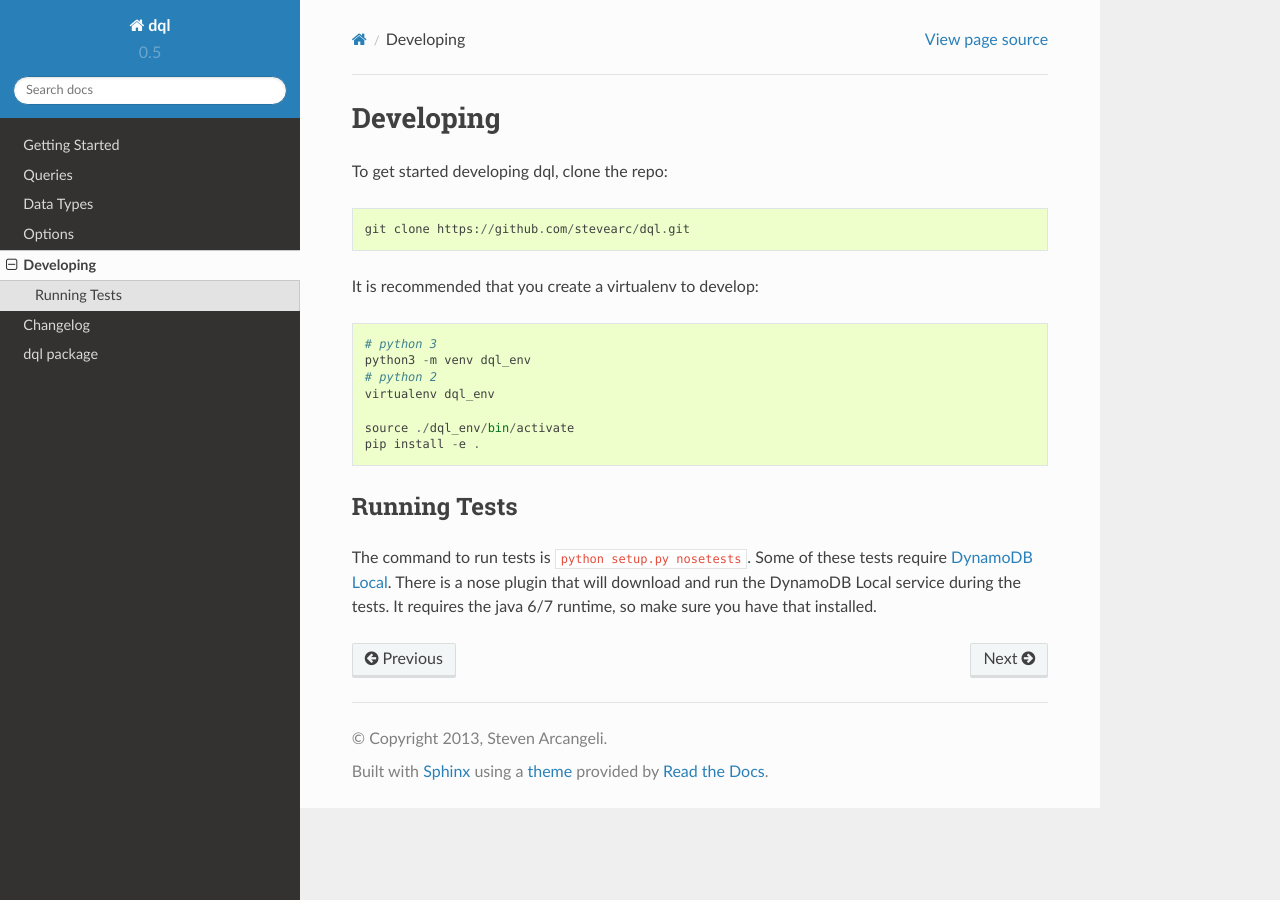
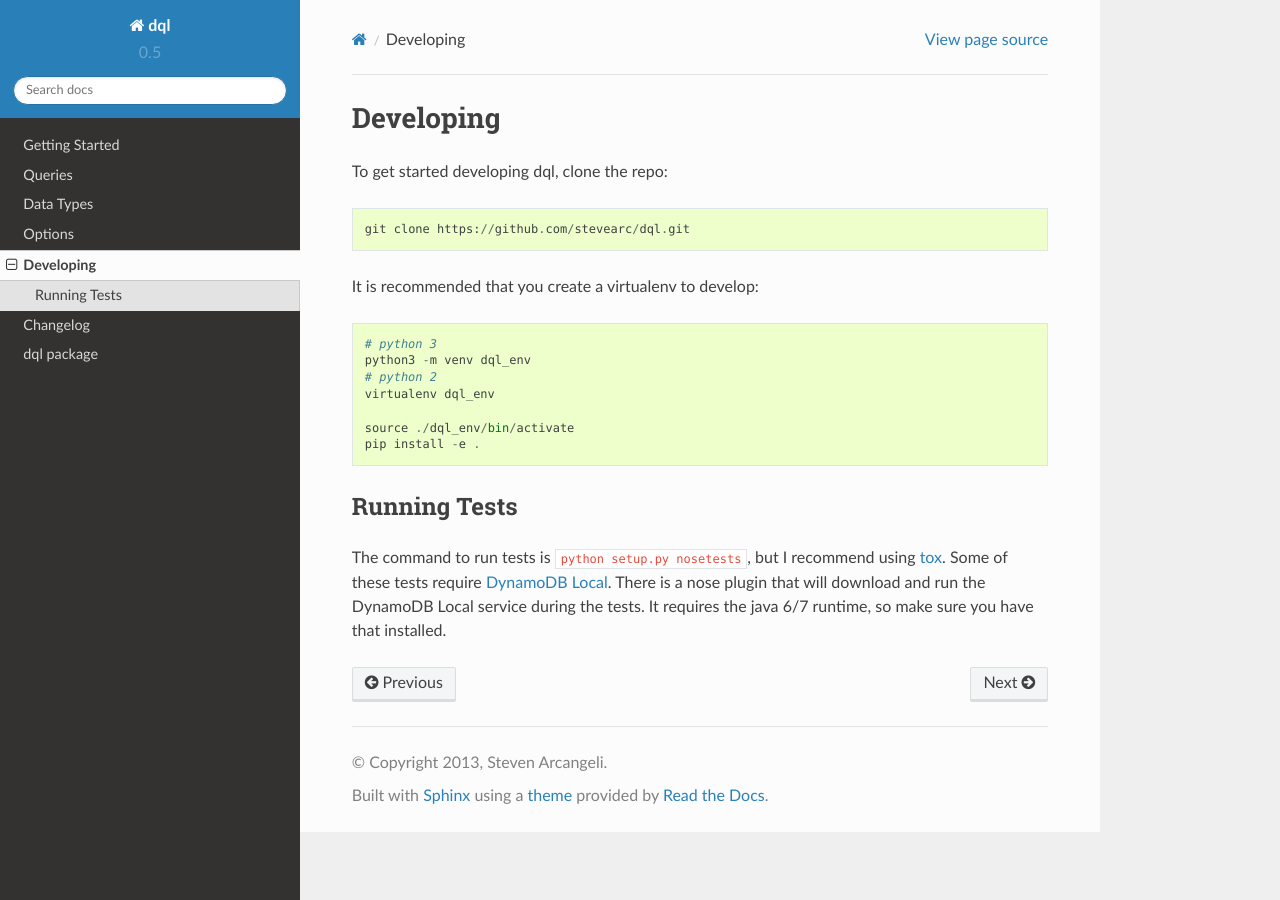
Before and after one commit to stevearc/dql, a Sphinx documentation site: the page built from doc/topics/develop.rst, in a window 1280 px wide. Built offline with Sphinx 7.4.7 and the Read the Docs theme 2.0.0, drawn with Linux system fonts in a browser that asks for light colours.

Commit message:
Mention tox in docs on developing

```diff
--- a/doc/topics/develop.rst
+++ b/doc/topics/develop.rst
@@ -16,8 +16,9 @@ It is recommended that you create a virtualenv to develop::
 
 Running Tests
 -------------
-The command to run tests is ``python setup.py nosetests``. Some of these tests
-require `DynamoDB Local
+The command to run tests is ``python setup.py nosetests``, but I recommend using
+`tox <https://tox.readthedocs.io/en/latest/>`__. Some of these tests require
+`DynamoDB Local
 <http://docs.aws.amazon.com/amazondynamodb/latest/developerguide/Tools.html>`_.
 There is a nose plugin that will download and run the DynamoDB Local service
 during the tests. It requires the java 6/7 runtime, so make sure you have that
```
